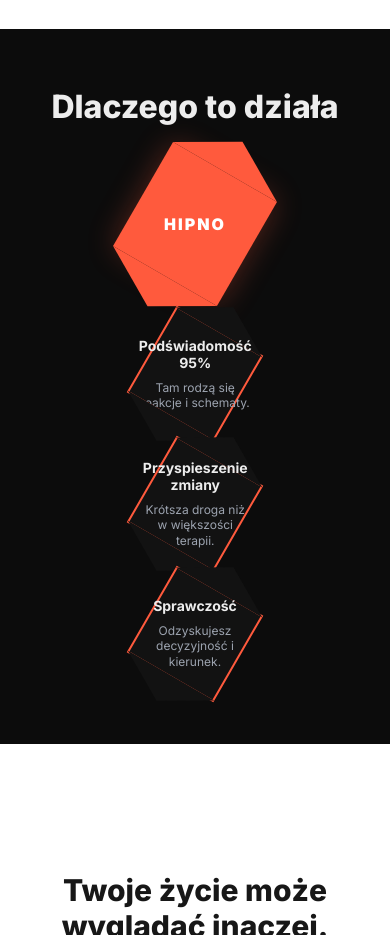
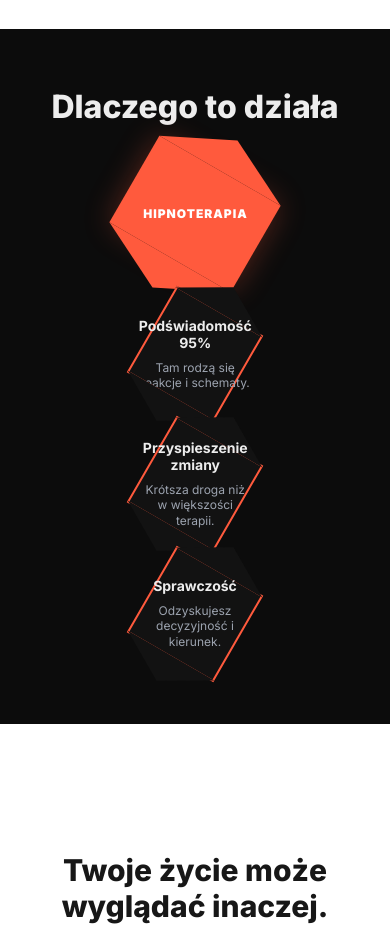
Before and after one commit to technikyvl/MAGIC-LANDING-PAGE-NEW, a Next.js app in the folder MAGICLIFELANDING/: page / in a window 390 px wide. Shown: the part 8200-9135 px from the top of the page. Built offline with nearby package versions, Linux system fonts and the light colour scheme.

Commit message:
ZMIANY V3

```diff
--- a/MAGICLIFELANDING/app/globals.css
+++ b/MAGICLIFELANDING/app/globals.css
@@ -248,7 +248,7 @@ html {
 }
 
 .hexagon-main{
-  width:clamp(120px,15vw,200px);
+  width:clamp(160px,20vw,280px);
   height:clamp(120px,15vw,200px);
   background:var(--hex-accent);
   position:relative;
@@ -265,8 +265,8 @@ html {
   position:absolute;
   width:0;
   height:0;
-  border-left:clamp(60px,7.5vw,100px) solid transparent;
-  border-right:clamp(60px,7.5vw,100px) solid transparent;
+  border-left:clamp(80px,10vw,140px) solid transparent;
+  border-right:clamp(80px,10vw,140px) solid transparent;
 }
 
 .hexagon-main:before{
@@ -282,9 +282,11 @@ html {
 .hexagon-text{
   color:white;
   font-weight:900;
-  font-size:clamp(16px,2vw,24px);
+  font-size:clamp(14px,1.8vw,20px);
   transform:rotate(-30deg);
-  letter-spacing:2px;
+  letter-spacing:1px;
+  text-align:center;
+  line-height:1.1;
 }
 
 .hexagonal-grid{
@@ -292,8 +294,10 @@ html {
   display:grid;
   grid-template-columns:repeat(3,1fr);
   gap:clamp(40px,6vw,80px);
-  max-width:800px;
+  max-width:900px;
   margin:0 auto;
+  align-items:center;
+  justify-items:center;
 }
 
 .hexagon-item{
@@ -301,6 +305,8 @@ html {
   display:flex;
   justify-content:center;
   align-items:center;
+  width:100%;
+  height:100%;
 }
 
 .hexagon{
@@ -381,9 +387,25 @@ html {
   .hexagonal-grid{
     grid-template-columns:1fr;
     gap:clamp(30px,5vw,50px);
+    max-width:400px;
   }
 
   .hexagonal-lines{
     display:none;
   }
+
+  .hexagon-main{
+    width:clamp(140px,18vw,200px);
+    height:clamp(100px,12vw,160px);
+  }
+
+  .hexagon-main:before,
+  .hexagon-main:after{
+    border-left:clamp(70px,9vw,100px) solid transparent;
+    border-right:clamp(70px,9vw,100px) solid transparent;
+  }
+
+  .hexagon-text{
+    font-size:clamp(12px,1.5vw,16px);
+  }
 }
--- a/MAGICLIFELANDING/app/page.jsx
+++ b/MAGICLIFELANDING/app/page.jsx
@@ -500,7 +500,7 @@ export default function Page() {
           {/* Central hexagon */}
           <div className="hexagonal-center">
             <div className="hexagon-main">
-              <span className="hexagon-text">HIPNO</span>
+              <span className="hexagon-text">HIPNOTERAPIA</span>
             </div>
           </div>
 
```
